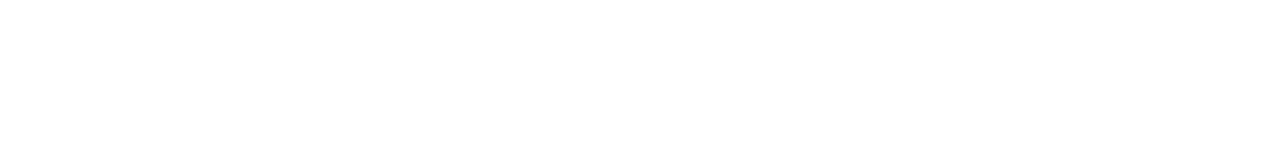
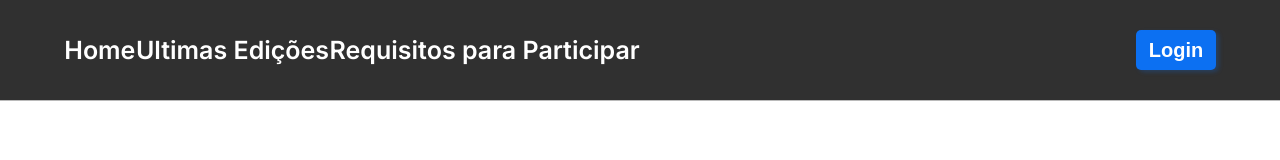
Before and after one commit to dudusantoos/bootcamp, a plain HTML site: page index.html in a window 1280 px wide. Drawn offline with Linux system fonts and the light colour scheme.

Commit message:
BootcampV0.2

```diff
--- a/index.html
+++ b/index.html
@@ -1,11 +1,26 @@
 <!DOCTYPE html>
 <html lang="pt-br">
+
 <head>
     <meta charset="UTF-8">
     <meta name="viewport" content="width=device-width, initial-scale=1.0">
+    <link rel="stylesheet" href="./style.css">
+    <link rel="preconnect" href="https://fonts.googleapis.com">
+    <link rel="preconnect" href="https://fonts.gstatic.com" crossorigin>
+    <link href="https://fonts.googleapis.com/css2?family=Inter:wght@100..900&display=swap" rel="stylesheet">
     <title>Bootcamp DNC</title>
 </head>
+
 <body>
+    <nav id="headerMenu">
+        <div id="menuSuperior">
+            <a href="#">Home</a>
+            <a href="#">Ultimas Edições</a>
+            <a href="#">Requisitos para Participar</a>
+        </div>
+        <button id="headerButton">Login</button>
+    </nav>
 
 </body>
+
 </html>
--- a/style.css
+++ b/style.css
@@ -0,0 +1,54 @@
+* {
+    margin: 0px;
+    padding: 0px;
+}
+
+a {
+    text-decoration: none;
+}
+
+#headerMenu {
+    font-family: "Inter", sans-serif;
+    background-color: #303030;
+    width: 100%;
+    height: 100px;
+    display: flex;
+    align-items: center;
+    justify-content: space-between;
+    border-bottom: 1px solid #BABABA;
+}
+
+#headerMenu div a {
+    color: #FFFFFF;
+    font-weight: 600;
+    font-size: 25px;
+
+}
+        #headerMenu div a:hover {
+           color: #CCCCCC;
+        }
+
+#menuSuperior {
+    display: flex;
+    justify-content: space-around;
+    width: 45%;
+    align-items: center;
+    margin-left: 5%;
+}
+
+#headerButton {
+    width: 80px;
+    height: 40px;
+    margin-right: 5%;
+    background-color: #0C70F2;
+
+    border: 0px;
+    border-radius: 5px;
+
+    color: #FFFFFF;
+    font-size: 20px;
+    font-weight: 600;
+
+    box-shadow: 3px 2px 4px 0px #0C70F240;
+    cursor: pointer;
+}
```
